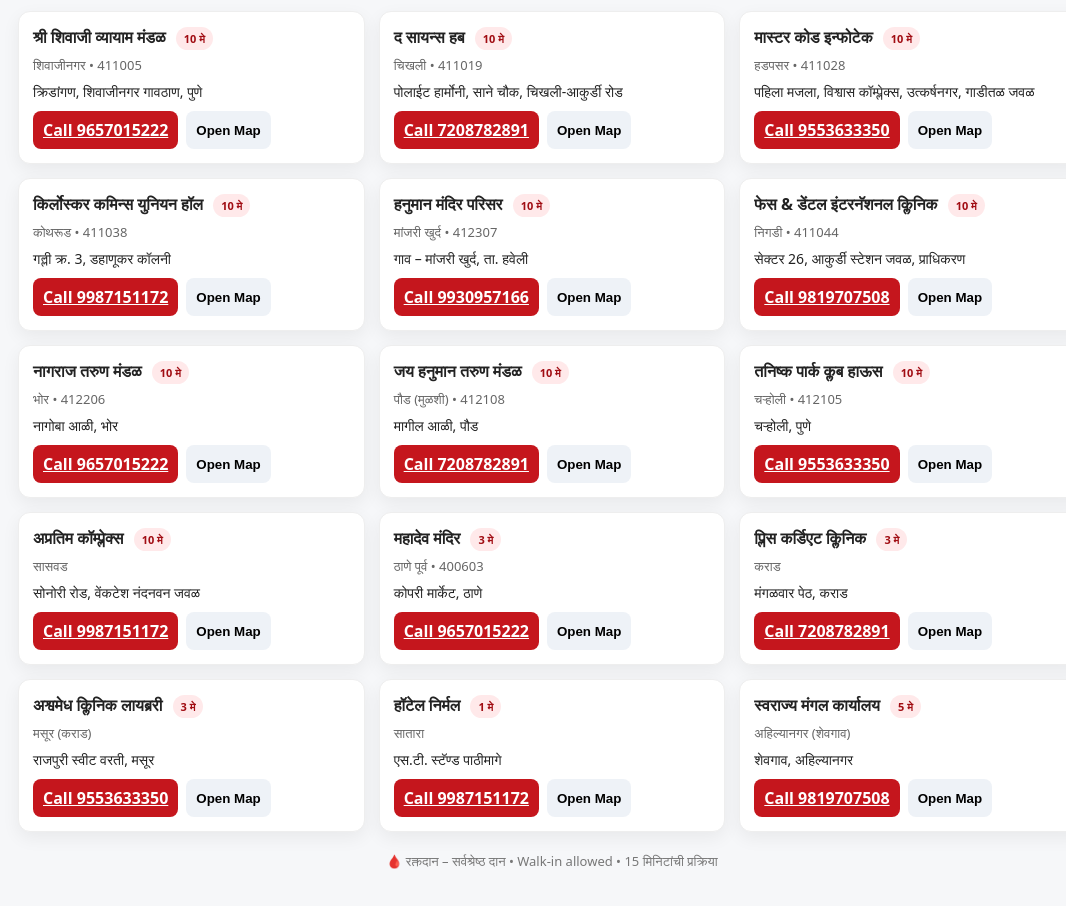
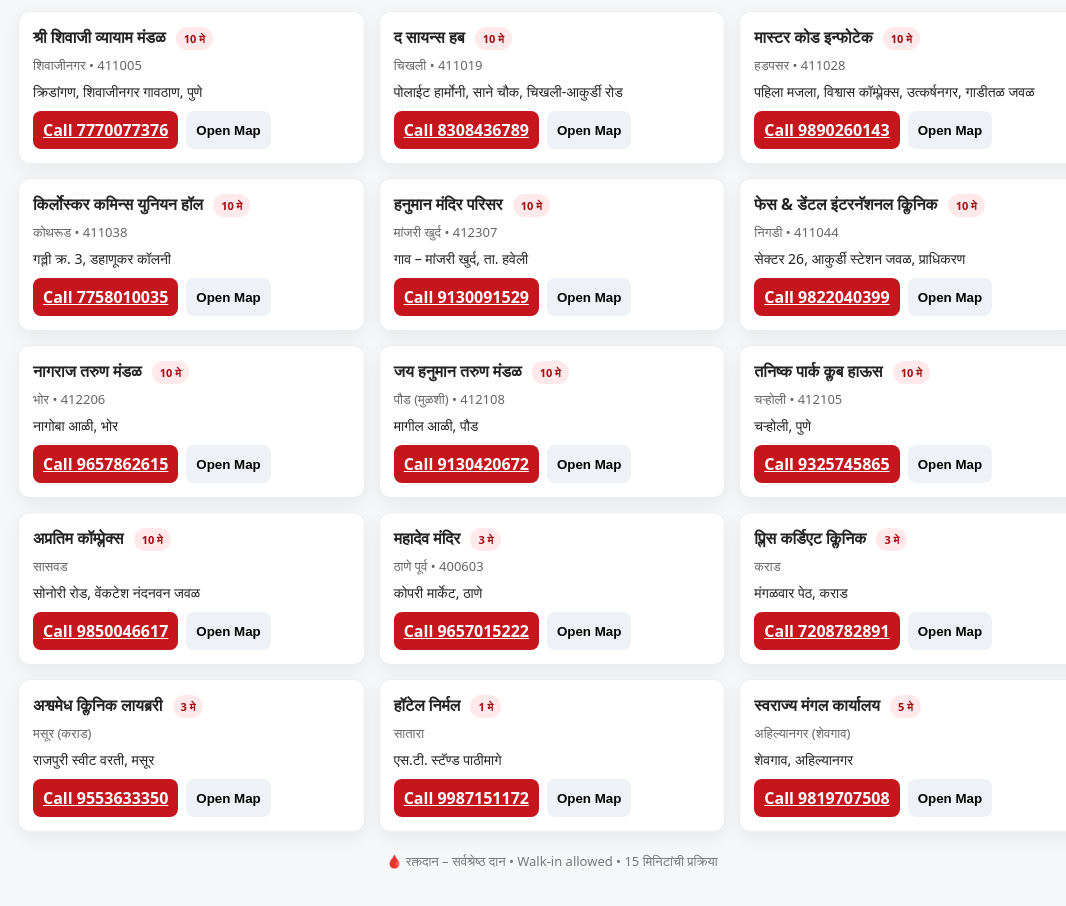
Before and after one commit to worldmarathaorganisation/blood-donation-camp, a plain HTML site: page index.html in a window 1280 px wide. Shown: the part 1060-1966 px from the top of the page, without its empty margins (88-1154 px from the left). Drawn offline with Linux system fonts and the light colour scheme.

Commit message:
Update index.html

```diff
--- a/index.html
+++ b/index.html
@@ -83,43 +83,43 @@ const locations = [
   // Pune (10 May)
   {city:'pune', name:'श्री शिवाजी व्यायाम मंडळ', area:'शिवाजीनगर', pin:'411005',
    addr:'क्रिडांगण, शिवाजीनगर गावठाण, पुणे',
-   contacts:['9657015222']},
+   contacts:['7770077376']},
 
   {city:'pune', name:'द सायन्स हब', area:'चिखली', pin:'411019',
    addr:'पोलाईट हार्मोनी, साने चौक, चिखली-आकुर्डी रोड',
-   contacts:['7208782891']},
+   contacts:['8308436789']},
 
   {city:'pune', name:'मास्टर कोड इन्फोटेक', area:'हडपसर', pin:'411028',
    addr:'पहिला मजला, विश्वास कॉम्प्लेक्स, उत्कर्षनगर, गाडीतळ जवळ',
-   contacts:['9553633350']},
+   contacts:['9890260143']},
 
   {city:'pune', name:'किर्लोस्कर कमिन्स युनियन हॉल', area:'कोथरूड', pin:'411038',
    addr:'गल्ली क्र. 3, डहाणूकर कॉलनी',
-   contacts:['9987151172']},
+   contacts:['7758010035']},
 
   {city:'pune', name:'हनुमान मंदिर परिसर', area:'मांजरी खुर्द', pin:'412307',
    addr:'गाव – मांजरी खुर्द, ता. हवेली',
-   contacts:['9930957166']},
+   contacts:['9130091529']},
 
   {city:'pune', name:'फेस & डेंटल इंटरनॅशनल क्लिनिक', area:'निगडी', pin:'411044',
    addr:'सेक्टर 26, आकुर्डी स्टेशन जवळ, प्राधिकरण',
-   contacts:['9819707508']},
+   contacts:['9822040399']},
 
   {city:'pune', name:'नागराज तरुण मंडळ', area:'भोर', pin:'412206',
    addr:'नागोबा आळी, भोर',
-   contacts:['9657015222']},
+   contacts:['9657862615']},
 
   {city:'pune', name:'जय हनुमान तरुण मंडळ', area:'पौड (मुळशी)', pin:'412108',
    addr:'मागील आळी, पौड',
-   contacts:['7208782891']},
+   contacts:['9130420672']},
 
   {city:'pune', name:'तनिष्क पार्क क्लब हाऊस', area:'चऱ्होली', pin:'412105',
    addr:'चऱ्होली, पुणे',
-   contacts:['9553633350']},
+   contacts:['9325745865']},
 
   {city:'pune', name:'अप्रतिम कॉम्प्लेक्स', area:'सासवड', pin:'',
    addr:'सोनोरी रोड, वेंकटेश नंदनवन जवळ',
-   contacts:['9987151172']},
+   contacts:['9850046617']},
 
   // Other dates
   {city:'other', name:'महादेव मंदिर', area:'ठाणे पूर्व', pin:'400603',
```
